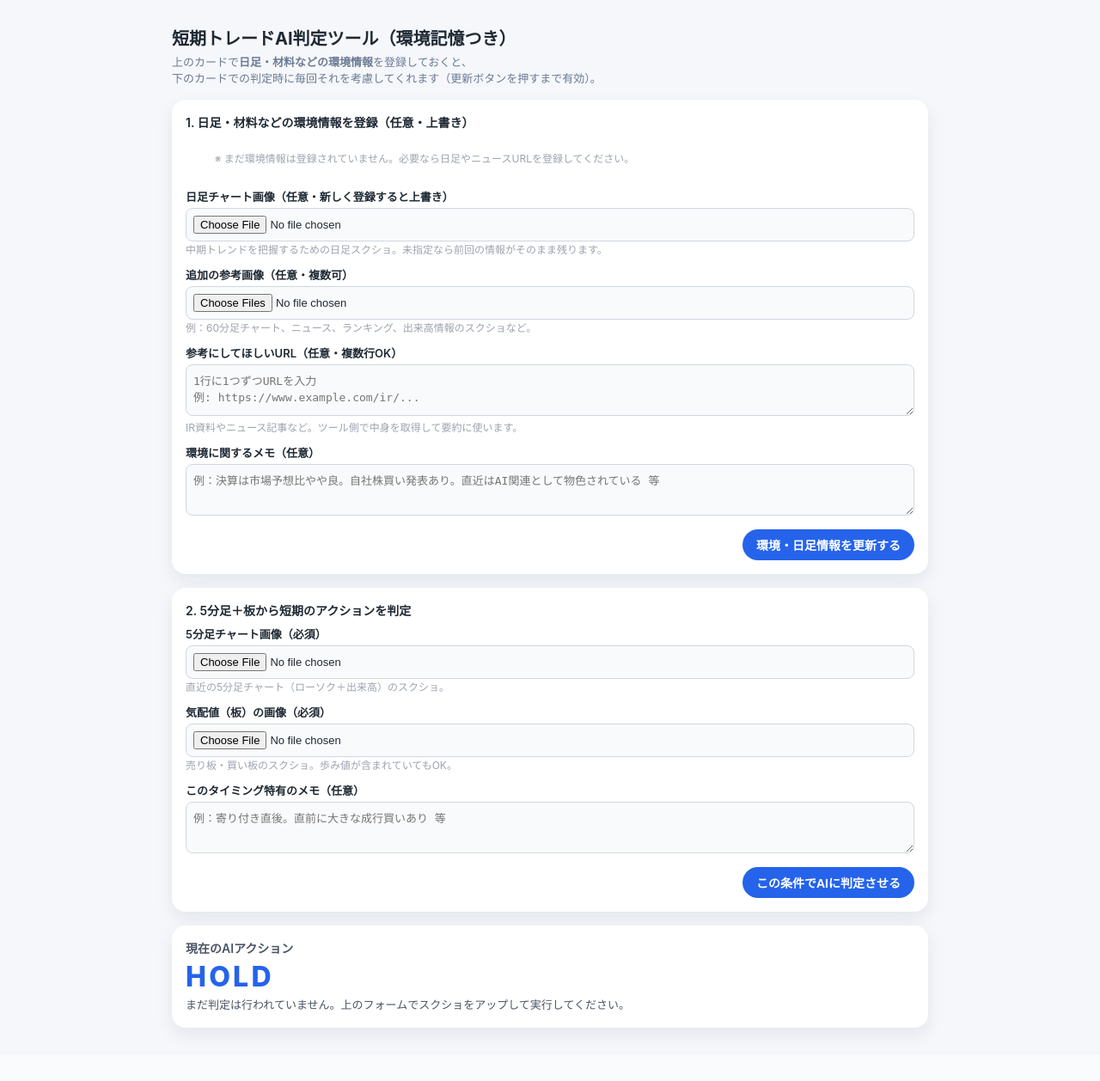
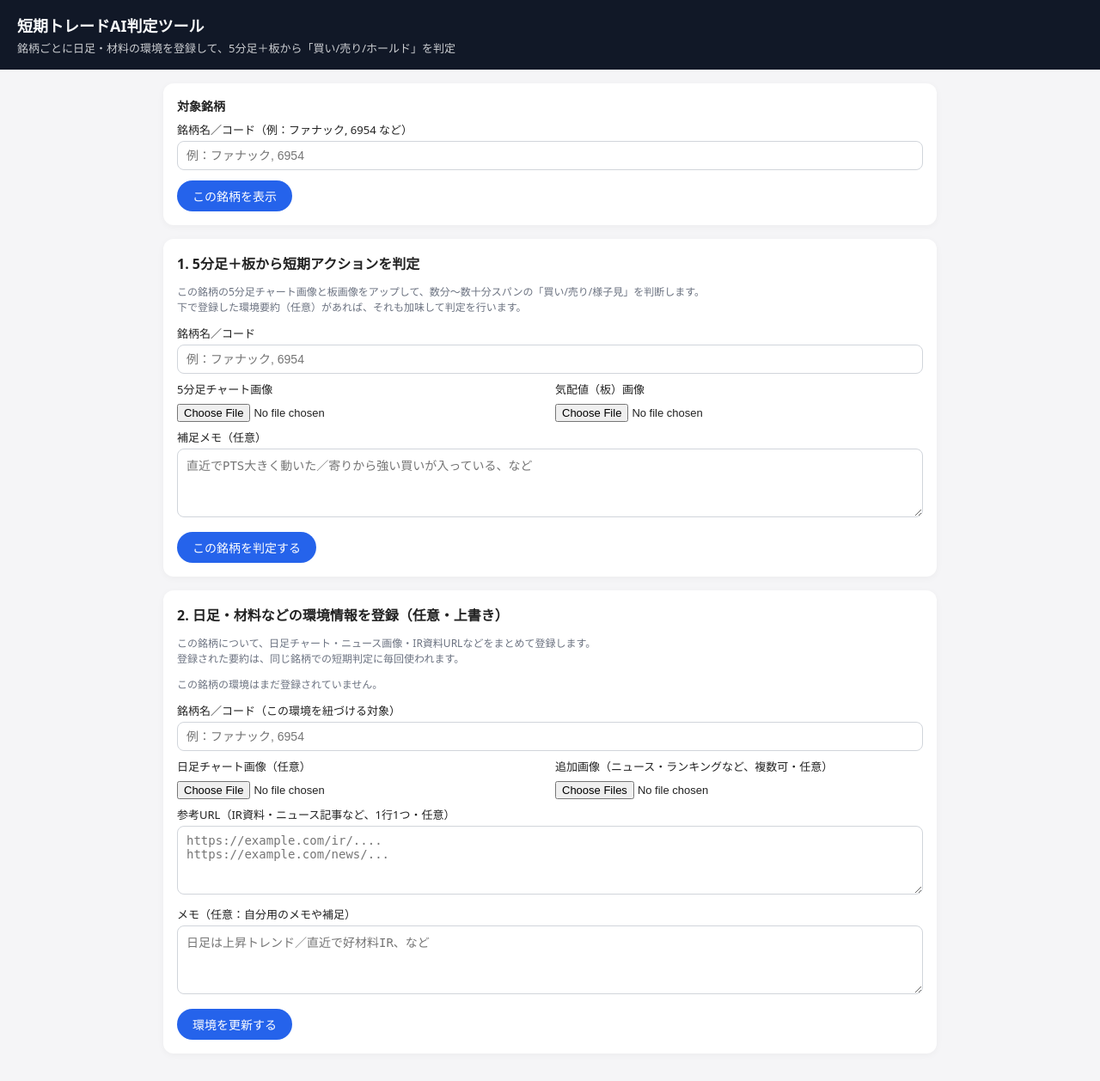
Before and after one commit to kurakirin-cyber/trade-app, a Flask app: page / in a window 1280 px wide. Shown: the whole page at 86% size. Before the commit the page ends 1207 px from the top, so only its background shows below. Run offline with Flask 3, Linux system fonts and the light colour scheme.

Commit message:
Update index.html

```diff
--- a/trade-app/templates/index.html
+++ b/trade-app/templates/index.html
@@ -1,102 +1,132 @@
-<!DOCTYPE html>
+<!doctype html>
 <html lang="ja">
 <head>
-    <meta charset="UTF-8" />
-    <title>短期トレードAI判定ツール（環境記憶つき）</title>
-    <meta name="viewport" content="width=device-width, initial-scale=1" />
+  <meta charset="utf-8">
+  <title>短期トレードAI判定ツール</title>
+  <meta name="viewport" content="width=device-width, initial-scale=1">
+
   <style>
-      * {
-        box-sizing: border-box;
+    body {
+      font-family: system-ui, -apple-system, BlinkMacSystemFont, "Segoe UI", sans-serif;
+      margin: 0;
+      padding: 0;
+      background: #f5f5f7;
+      color: #222;
     }
-      body {
+    header {
+      background: #111827;
+      color: #f9fafb;
+      padding: 16px 20px;
+    }
+    header h1 {
       margin: 0;
-        padding: 16px;
-        font-family: -apple-system, BlinkMacSystemFont, "Segoe UI", system-ui,
-          sans-serif;
-        background: #f5f7fb;
-        color: #1f2933;
+      font-size: 18px;
     }
-      .container {
-        max-width: 880px;
-        margin: 0 auto;
+    header p {
+      margin: 4px 0 0;
+      font-size: 13px;
+      opacity: 0.8;
     }
-      h1 {
-        font-size: 20px;
-        margin-bottom: 4px;
-      }
-      .sub {
-        font-size: 13px;
-        color: #6b7b93;
-        margin-bottom: 16px;
+    main {
+      max-width: 900px;
+      margin: 16px auto 32px;
+      padding: 0 12px;
     }
     .card {
       background: #ffffff;
-        border-radius: 16px;
+      border-radius: 12px;
       padding: 16px;
-        box-shadow: 0 8px 20px rgba(15, 23, 42, 0.08);
       margin-bottom: 16px;
+      box-shadow: 0 2px 8px rgba(0,0,0,0.04);
     }
-      .card-title {
-        font-size: 14px;
+    .card h2 {
+      margin: 0 0 8px;
+      font-size: 16px;
+    }
+    .section-title {
       font-weight: 600;
       margin-bottom: 8px;
-      }
-      .field {
-        margin-bottom: 12px;
+      font-size: 14px;
     }
     label {
       display: block;
       font-size: 13px;
-        font-weight: 600;
-        margin-bottom: 4px;
+      margin: 8px 0 4px;
     }
-      input[type="file"],
+    input[type="text"],
     textarea {
       width: 100%;
+      font-size: 14px;
+      padding: 8px 10px;
+      border-radius: 8px;
+      border: 1px solid #d1d5db;
+      box-sizing: border-box;
+    }
+    input[type="file"] {
       font-size: 13px;
-        padding: 8px;
-        border-radius: 8px;
-        border: 1px solid #d0d7e2;
-        background: #f9fafb;
+      margin-top: 4px;
     }
     textarea {
+      min-height: 80px;
       resize: vertical;
-        min-height: 60px;
     }
-      .btn-row {
+    .row {
       display: flex;
-        justify-content: flex-end;
-        gap: 8px;
-        margin-top: 8px;
+      flex-wrap: wrap;
+      gap: 12px;
+    }
+    .col-half {
+      flex: 1 1 260px;
     }
     button {
       border: none;
       border-radius: 999px;
-        padding: 8px 16px;
+      padding: 8px 18px;
       font-size: 14px;
-        font-weight: 600;
       cursor: pointer;
+      margin-top: 12px;
+    }
+    .btn-primary {
       background: #2563eb;
-        color: #ffffff;
+      color: #fff;
     }
-      button:disabled {
+    .btn-primary:disabled {
       opacity: 0.6;
       cursor: default;
     }
-      .result-card {
-        display: flex;
-        flex-direction: column;
-        gap: 4px;
+    .small {
+      font-size: 12px;
+      color: #6b7280;
     }
-      .result-title {
+    .env-box {
+      background: #f3f4f6;
+      border-radius: 8px;
+      padding: 8px 10px;
+      font-size: 13px;
+      white-space: pre-wrap;
+    }
+    .message {
+      font-size: 13px;
+      margin-top: 4px;
+    }
+    .message.ok {
+      color: #16a34a;
+    }
+    .message.error {
+      color: #b91c1c;
+    }
+    .result-box {
+      border-radius: 10px;
+      padding: 10px 12px;
+      margin-top: 8px;
       font-size: 14px;
-        font-weight: 600;
-        color: #4b5563;
+      background: #eff6ff;
+      border: 1px solid #bfdbfe;
     }
-      .action-text {
-        font-size: 32px;
-        font-weight: 800;
-        letter-spacing: 0.1em;
+    .result-action {
+      font-weight: 700;
+      font-size: 22px;
+      margin-bottom: 4px;
     }
     .action-buy {
       color: #16a34a;
@@ -107,183 +137,146 @@
     .action-hold {
       color: #2563eb;
     }
-      .reason {
-        font-size: 13px;
-        color: #4b5563;
-        line-height: 1.5;
-      }
-      .error {
-        font-size: 13px;
-        color: #dc2626;
-        margin-bottom: 8px;
-      }
-      .env-summary {
-        font-size: 13px;
-        color: #4b5563;
-        white-space: pre-wrap;
-      }
-      .hint {
-        font-size: 12px;
-        color: #9ca3af;
-      }
-      .env-message {
-        font-size: 13px;
-        color: #16a34a;
-        margin-bottom: 4px;
-      }
-      @media (max-width: 600px) {
-        .container {
-          padding: 0 4px;
-        }
-        .card {
-          padding: 12px;
-        }
-      }
   </style>
 </head>
 <body>
-    <div class="container">
-      <h1>短期トレードAI判定ツール（環境記憶つき）</h1>
-      <div class="sub">
-        上のカードで<strong>日足・材料などの環境情報</strong>を登録しておくと、<br />
-        下のカードでの判定時に毎回それを考慮してくれます（更新ボタンを押すまで有効）。
+<header>
+  <h1>短期トレードAI判定ツール</h1>
+  <p>銘柄ごとに日足・材料の環境を登録して、5分足＋板から「買い/売り/ホールド」を判定</p>
+</header>
+
+<main>
+
+  <!-- 現在の銘柄情報 -->
+  <div class="card">
+    <div class="section-title">対象銘柄</div>
+    <form method="get" action="/">
+      <label>銘柄名／コード（例：ファナック, 6954 など）</label>
+      <input type="text" name="symbol" value="{{ symbol or '' }}" placeholder="例：ファナック, 6954">
+      <button type="submit" class="btn-primary">この銘柄を表示</button>
+    </form>
+    {% if symbol %}
+      <p class="small" style="margin-top:8px;">現在の対象銘柄：<strong>{{ symbol }}</strong></p>
+    {% endif %}
   </div>
 
-      {% if error %}
+  <!-- 1. 5分足＋板 判定 -->
   <div class="card">
-        <div class="error">{{ error }}</div>
+    <h2>1. 5分足＋板から短期アクションを判定</h2>
+    <p class="small">
+      この銘柄の5分足チャート画像と板画像をアップして、数分〜数十分スパンの「買い/売り/様子見」を判断します。<br>
+      下で登録した環境要約（任意）があれば、それも加味して判定を行います。
+    </p>
+
+    <form method="post" action="/" enctype="multipart/form-data">
+      <input type="hidden" name="mode" value="judge">
+
+      <label>銘柄名／コード</label>
+      <input type="text" name="symbol" value="{{ symbol or '' }}" placeholder="例：ファナック, 6954" required>
+
+      <div class="row">
+        <div class="col-half">
+          <label>5分足チャート画像</label>
+          <input type="file" name="chart_image" accept="image/*" required>
+        </div>
+        <div class="col-half">
+          <label>気配値（板）画像</label>
+          <input type="file" name="board_image" accept="image/*" required>
+        </div>
+      </div>
+
+      <label>補足メモ（任意）</label>
+      <textarea name="memo" placeholder="直近でPTS大きく動いた／寄りから強い買いが入っている、など"></textarea>
+
+      <button type="submit" class="btn-primary">この銘柄を判定する</button>
+    </form>
+
+    {% if result %}
+      <div class="result-box">
+        <div class="result-action
+          {% if result.action == 'BUY' %}action-buy{% elif result.action == 'SELL' %}action-sell{% else %}action-hold{% endif %}">
+          {{ result.action }}
+        </div>
+        <div>{{ result.reason }}</div>
+
+        {% if result.action == 'BUY' and result.buy_range %}
+          <p class="small" style="margin-top:6px;">
+            <strong>買いを入れたい価格帯の目安:</strong> {{ result.buy_range }}
+          </p>
+        {% endif %}
+
+        {% if result.action == 'SELL' and result.sell_range %}
+          <p class="small" style="margin-top:6px;">
+            <strong>売り・手仕舞いの価格帯の目安:</strong> {{ result.sell_range }}
+          </p>
+        {% endif %}
+
+        {% if result.action == 'HOLD' and result.add_buy_range %}
+          <p class="small" style="margin-top:6px;">
+            <strong>追加で拾うなら狙いたい押し目の価格帯:</strong> {{ result.add_buy_range }}
+          </p>
+        {% endif %}
       </div>
     {% endif %}
 
-      <!-- 環境・日足情報の登録カード -->
+    {% if error and not env_message %}
+      <p class="message error">{{ error }}</p>
+    {% endif %}
+  </div>
+
+  <!-- 2. 銘柄ごとの環境（現在の要約＋登録） -->
   <div class="card">
-        <div class="card-title">1. 日足・材料などの環境情報を登録（任意・上書き）</div>
+    <h2>2. 日足・材料などの環境情報を登録（任意・上書き）</h2>
+    <p class="small">
+      この銘柄について、日足チャート・ニュース画像・IR資料URLなどをまとめて登録します。<br>
+      登録された要約は、同じ銘柄での短期判定に毎回使われます。
+    </p>
+
+    {% if env_summary %}
+      <div class="section-title">登録済みの環境要約</div>
+      <div class="env-box">
+        {{ env_summary }}
+      </div>
+      {% if env_updated_at %}
+        <p class="small">最終更新: {{ env_updated_at }}</p>
+      {% endif %}
+    {% else %}
+      <p class="small">この銘柄の環境はまだ登録されていません。</p>
+    {% endif %}
 
     {% if env_message %}
-        <div class="env-message">{{ env_message }}</div>
+      <p class="message ok">{{ env_message }}</p>
+    {% endif %}
+    {% if error and not result %}
+      <p class="message error">{{ error }}</p>
     {% endif %}
 
-        {% if env_summary %}
-        <div class="env-summary">
-          <strong>現在登録されている環境要約</strong>
-          {% if env_updated_at %}（更新: {{ env_updated_at }}）{% endif %}<br />
-          {{ env_summary }}
+    <form method="post" action="/" enctype="multipart/form-data">
+      <input type="hidden" name="mode" value="update_env">
+      <label>銘柄名／コード（この環境を紐づける対象）</label>
+      <input type="text" name="symbol" value="{{ symbol or '' }}" placeholder="例：ファナック, 6954" required>
+
+      <div class="row">
+        <div class="col-half">
+          <label>日足チャート画像（任意）</label>
+          <input type="file" name="daily_image" accept="image/*">
         </div>
-        {% else %}
-        <div class="env-summary hint">
-          ※ まだ環境情報は登録されていません。必要なら日足やニュースURLを登録してください。
-        </div>
-        {% endif %}
-
-        <form method="POST" enctype="multipart/form-data">
-          <input type="hidden" name="mode" value="update_env" />
-
-          <div class="field" style="margin-top: 12px">
-            <label>日足チャート画像（任意・新しく登録すると上書き）</label>
-            <input type="file" name="daily_image" accept="image/*" />
-            <div class="hint">
-              中期トレンドを把握するための日足スクショ。未指定なら前回の情報がそのまま残ります。
+        <div class="col-half">
+          <label>追加画像（ニュース・ランキングなど、複数可・任意）</label>
+          <input type="file" name="extra_images" accept="image/*" multiple>
         </div>
       </div>
 
-          <div class="field">
-            <label>追加の参考画像（任意・複数可）</label>
-            <input
-              type="file"
-              name="extra_images"
-              accept="image/*"
-              multiple
-            />
-            <div class="hint">
-              例：60分足チャート、ニュース、ランキング、出来高情報のスクショなど。
-            </div>
-          </div>
+      <label>参考URL（IR資料・ニュース記事など、1行1つ・任意）</label>
+      <textarea name="env_urls" placeholder="https://example.com/ir/....&#10;https://example.com/news/..."></textarea>
 
-          <div class="field">
-            <label>参考にしてほしいURL（任意・複数行OK）</label>
-            <textarea
-              name="env_urls"
-              placeholder="1行に1つずつURLを入力&#10;例: https://www.example.com/ir/..."
-            ></textarea>
-            <div class="hint">
-              IR資料やニュース記事など。ツール側で中身を取得して要約に使います。
-            </div>
-          </div>
+      <label>メモ（任意：自分用のメモや補足）</label>
+      <textarea name="env_memo" placeholder="日足は上昇トレンド／直近で好材料IR、など"></textarea>
 
-          <div class="field">
-            <label>環境に関するメモ（任意）</label>
-            <textarea
-              name="env_memo"
-              placeholder="例：決算は市場予想比やや良。自社株買い発表あり。直近はAI関連として物色されている 等"
-            ></textarea>
-          </div>
-
-          <div class="btn-row">
-            <button type="submit">環境・日足情報を更新する</button>
-          </div>
+      <button type="submit" class="btn-primary">環境を更新する</button>
     </form>
   </div>
 
-      <!-- 個別判定カード -->
-      <div class="card">
-        <div class="card-title">2. 5分足＋板から短期のアクションを判定</div>
-        <form method="POST" enctype="multipart/form-data">
-          <input type="hidden" name="mode" value="judge" />
-
-          <div class="field">
-            <label>5分足チャート画像（必須）</label>
-            <input
-              type="file"
-              name="chart_image"
-              accept="image/*"
-              required
-            />
-            <div class="hint">
-              直近の5分足チャート（ローソク＋出来高）のスクショ。
-            </div>
-          </div>
-
-          <div class="field">
-            <label>気配値（板）の画像（必須）</label>
-            <input type="file" name="board_image" accept="image/*" required />
-            <div class="hint">
-              売り板・買い板のスクショ。歩み値が含まれていてもOK。
-            </div>
-          </div>
-
-          <div class="field">
-            <label>このタイミング特有のメモ（任意）</label>
-            <textarea
-              name="memo"
-              placeholder="例：寄り付き直後。直前に大きな成行買いあり 等"
-            ></textarea>
-          </div>
-
-          <div class="btn-row">
-            <button type="submit">この条件でAIに判定させる</button>
-          </div>
-        </form>
-      </div>
-
-      <!-- 判定結果 -->
-      <div class="card">
-        <div class="result-card">
-          <div class="result-title">現在のAIアクション</div>
-          {% if result %}
-          <div
-            class="action-text {% if result.action == 'BUY' %}action-buy{% elif result.action == 'SELL' %}action-sell{% else %}action-hold{% endif %}"
-          >
-            {{ result.action }}
-          </div>
-          <div class="reason">理由：{{ result.reason }}</div>
-          {% else %}
-          <div class="action-text action-hold">HOLD</div>
-          <div class="reason">
-            まだ判定は行われていません。上のフォームでスクショをアップして実行してください。
-          </div>
-          {% endif %}
-        </div>
-      </div>
-    </div>
+</main>
 </body>
 </html>
```
Lines whose indentation alone changed are shown as unchanged.
